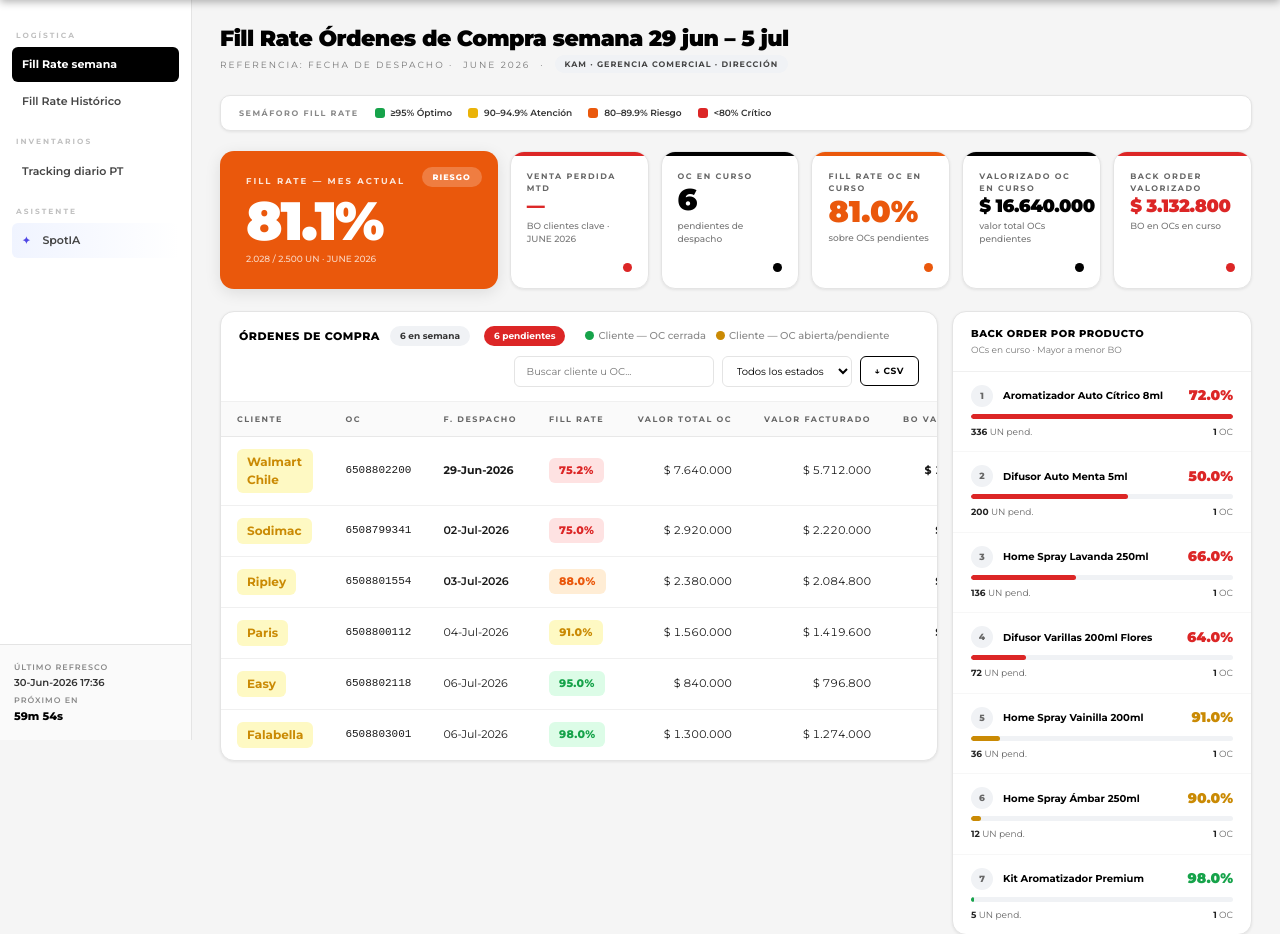
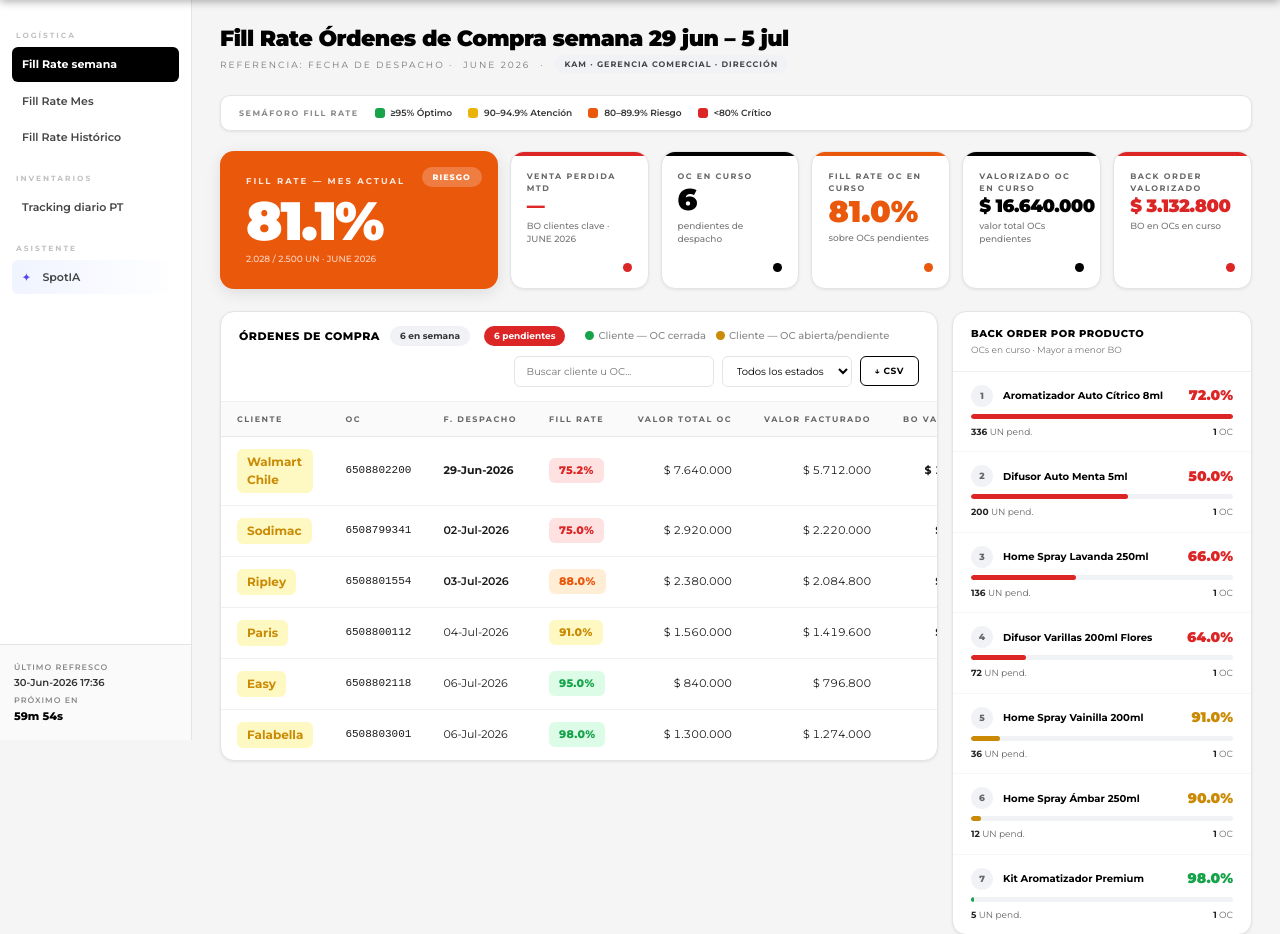
Before and after one commit to FranSpotEssence/spot-oc-visor, a Flask app: page / in a window 1280 px wide. Shown: the part 60-994 px from the top of the page. Run offline with Flask 3, Linux system fonts and the light colour scheme; some libraries are stand-ins or nearby versions.

Commit message:
Agrega pestaña Fill Rate Mes con KPIs MTD y detalle por cliente
- Nueva sección 'Fill Rate Mes' en sidebar (bajo Fill Rate semana)
- Endpoint /api/fr-mes: KPIs y detalle por cliente con OCs cerradas del mes
- KPIs: FR MTD, Venta Facturada + Asignada MTD, Venta Perdida MTD, OCs Despachadas
- Tabla por cliente con FR, venta facturada y venta no facturada
- Botón Ver/Ocultar por cliente despliega detalle a nivel OC:
  N° OC, fecha despacho, FR, valor facturado, valor no facturado

Co-Authored-By: Claude Sonnet 4.6 <noreply@anthropic.com>

```diff
--- a/app.py
+++ b/app.py
@@ -1078,6 +1078,110 @@ def api_export_csv():
     )
 
 
+@app.route("/api/fr-mes")
+@_login_required
+def api_fr_mes():
+    """KPIs y detalle por cliente — Fill Rate MTD con OCs cerradas del mes en curso."""
+    df = get_df()
+    if df is None or df.empty:
+        return jsonify({"kpis": {}, "por_cliente": []})
+
+    from kpi_calculator import semaforo_fr, fr_chip_class, _CLIENTES_VENTA_PERDIDA
+
+    today   = pd.Timestamp(date.today())
+    mes_ini = today.replace(day=1)
+    mes_fin = mes_ini + pd.offsets.MonthEnd(1)
+
+    # Solo OCs cerradas del mes en curso (por fecha_despacho)
+    dfw = df.dropna(subset=["fecha_despacho"]).copy()
+    df_mes = dfw[
+        (dfw["fecha_despacho"] >= mes_ini) &
+        (dfw["fecha_despacho"] <= mes_fin) &
+        (dfw["estado"].str.upper() == "CERRADA")
+    ]
+
+    mes_label = today.strftime("%B %Y").upper()
+
+    if df_mes.empty:
+        return jsonify({
+            "kpis": {
+                "fr_mtd": None, "fr_mtd_color": "red",
+                "venta_facturada_mtd": 0, "venta_perdida_mtd": 0,
+                "n_ocs_despachadas": 0, "mes_label": mes_label,
+            },
+            "por_cliente": [],
+        })
+
+    # ── KPIs globales ──────────────────────────────────────────────
+    sol_tot  = float(df_mes["un_solicitadas"].sum())
+    asig_tot = float(df_mes["un_asignadas"].sum())
+    fr_mtd   = round(asig_tot / sol_tot * 100, 1) if sol_tot > 0 else None
+
+    venta_facturada = float(df_mes["valor_facturado"].sum())
+
+    # Venta perdida MTD: BO valorizado de clientes clave (mismo criterio que dashboard)
+    clientes_lower = df_mes["cliente"].str.lower().fillna("")
+    mask_clave = clientes_lower.apply(
+        lambda c: any(kw in c for kw in _CLIENTES_VENTA_PERDIDA)
+    )
+    venta_perdida = float(df_mes.loc[mask_clave, "bo_valorizado"].sum())
+
+    n_ocs = int(df_mes["oc"].nunique())
+
+    kpis = {
+        "fr_mtd":             fr_mtd,
+        "fr_mtd_color":       semaforo_fr(fr_mtd) if fr_mtd is not None else "red",
+        "venta_facturada_mtd": round(venta_facturada, 0),
+        "venta_perdida_mtd":  round(venta_perdida, 0),
+        "n_ocs_despachadas":  n_ocs,
+        "mes_label":          mes_label,
+    }
+
+    # ── Detalle por cliente ────────────────────────────────────────
+    por_cliente = []
+    for cliente, grp in df_mes.groupby("cliente"):
+        c_sol  = float(grp["un_solicitadas"].sum())
+        c_asig = float(grp["un_asignadas"].sum())
+        c_fr   = round(c_asig / c_sol * 100, 1) if c_sol > 0 else 100.0
+        c_fac  = float(grp["valor_facturado"].sum())
+        c_nofac = float(grp["bo_valorizado"].sum())
+        c_nocs  = int(grp["oc"].nunique())
+
+        # Detalle OC dentro de este cliente
+        ocs_det = []
+        for oc_id, oc_grp in grp.groupby("oc"):
+            o_sol  = float(oc_grp["un_solicitadas"].sum())
+            o_asig = float(oc_grp["un_asignadas"].sum())
+            o_fr   = round(o_asig / o_sol * 100, 1) if o_sol > 0 else 100.0
+            o_fac  = float(oc_grp["valor_facturado"].sum())
+            o_nofac = float(oc_grp["bo_valorizado"].sum())
+            fd = oc_grp["fecha_despacho"].dropna()
+            fd_str = fd.iloc[0].strftime("%d/%m/%Y") if not fd.empty else "—"
+            ocs_det.append({
+                "oc":           str(oc_id),
+                "fecha_despacho": fd_str,
+                "fr":           o_fr,
+                "fr_color":     fr_chip_class(o_fr),
+                "val_fac":      round(o_fac, 0),
+                "val_no_fac":   round(o_nofac, 0),
+            })
+        ocs_det.sort(key=lambda x: x["fecha_despacho"])
+
+        por_cliente.append({
+            "cliente":   str(cliente),
+            "n_ocs":     c_nocs,
+            "fr":        c_fr,
+            "fr_color":  fr_chip_class(c_fr),
+            "val_fac":   round(c_fac, 0),
+            "val_no_fac": round(c_nofac, 0),
+            "ocs":       ocs_det,
+        })
+
+    por_cliente.sort(key=lambda x: x["fr"])
+
+    return jsonify({"kpis": kpis, "por_cliente": por_cliente})
+
+
 @app.route("/api/spotia", methods=["POST"])
 @_login_required
 def api_spotia():
--- a/static/css/spot.css
+++ b/static/css/spot.css
@@ -913,6 +913,15 @@ body {
   color:#555;transition:.15s;white-space:nowrap;
 }
 .spotia-mode-btn:hover { background:#f0f4ff;border-color:#4f46e5;color:#4f46e5; }
+/* ── Fill Rate Mes ─────────────────────────────── */
+.frm-ver-btn {
+  background:#f0f4ff;border:1px solid #c7d2fe;border-radius:6px;
+  padding:4px 12px;font-size:11px;font-weight:600;cursor:pointer;
+  color:#4f46e5;transition:.15s;font-family:inherit;
+}
+.frm-ver-btn:hover { background:#e0e7ff;border-color:#818cf8; }
+.frmes-det-row td { border-top:none !important; }
+
 .spotia-clear-btn {
   background:none;border:1px solid #e0e0e0;border-radius:8px;
   padding:7px 10px;font-size:10px;font-family:inherit;font-weight:600;
--- a/static/js/dashboard.js
+++ b/static/js/dashboard.js
@@ -1730,7 +1730,7 @@ function frChipBo(fr) {
 
 // ── SECCIONES ─────────────────────────────────────────────────
 function showSection(name) {
-  const sections = ["dashboard","fillrate","backorder","bodetalle","frhistorico","spotia","trackingpt"];
+  const sections = ["dashboard","fillrate","backorder","bodetalle","frhistorico","frmes","spotia","trackingpt"];
   sections.forEach(s => {
     const el = document.getElementById(`section${cap(s)}`);
     if (el) el.classList.toggle("d-none", s !== name);
@@ -1744,6 +1744,7 @@ function showSection(name) {
   if (name === "backorder")   initBoChart();
   if (name === "bodetalle")   loadBoDetail();
   if (name === "frhistorico") loadFrHistorico();
+  if (name === "frmes")       loadFrMes();
   if (name === "spotia")      initSpotia();
   if (name === "trackingpt")  loadTrackingPT();
 }
@@ -2203,6 +2204,152 @@ function _spotiaSetLoading(on) {
   } else {
     if (_spotiaTypingEl) { _spotiaTypingEl.remove(); _spotiaTypingEl = null; }
   }
+}
+
+// ═══════════════════════════════════════════════════════════════
+// FILL RATE MES
+// ═══════════════════════════════════════════════════════════════
+
+let _frMesData = null;
+
+async function loadFrMes() {
+  if (_frMesData) { _renderFrMes(_frMesData); return; }
+  try {
+    const res  = await fetch("/api/fr-mes");
+    const data = await res.json();
+    _frMesData = data;
+    _renderFrMes(data);
+  } catch (e) {
+    const tbody = document.getElementById("frMesCliBody");
+    if (tbody) tbody.innerHTML = `<tr><td colspan="6" class="text-center py-4 text-muted">Error al cargar datos.</td></tr>`;
+  }
+}
+
+function _renderFrMes(data) {
+  const kpis  = data.kpis  || {};
+  const clientes = data.por_cliente || [];
+
+  // Título mes
+  setEl("frMesLabel", kpis.mes_label ? `— ${kpis.mes_label}` : "");
+
+  // ── KPI Cards ──────────────────────────────────────────────────
+  const grid = document.getElementById("frMesKpiGrid");
+  if (grid) {
+    const frColor = kpis.fr_mtd_color || "red";
+    const frVal   = kpis.fr_mtd !== null && kpis.fr_mtd !== undefined ? `${kpis.fr_mtd}%` : "—";
+    grid.innerHTML = `
+      <div class="kpi-fr ${colorClass(frColor)}" style="grid-column:span 1">
+        <div>
+          <div class="fr-main-label">Fill Rate MTD</div>
+          <div class="fr-main-value">${frVal}</div>
+          <div class="fr-main-sub">OCs cerradas · ${kpis.mes_label || ""}</div>
+        </div>
+        <span class="fr-main-badge">${_frLabel(kpis.fr_mtd)}</span>
+      </div>
+      <div class="kpi-s s-neu">
+        <div>
+          <div class="kpi-s-lbl">Venta Facturada + Asignada MTD</div>
+          <div class="kpi-s-val kpi-s-val--sm">${fmtMoney(kpis.venta_facturada_mtd)}</div>
+          <div class="kpi-s-sub">valor facturado OCs cerradas</div>
+        </div>
+        <div class="kpi-s-dot"></div>
+      </div>
+      <div class="kpi-s s-red">
+        <div>
+          <div class="kpi-s-lbl">Venta Perdida MTD</div>
+          <div class="kpi-s-val kpi-s-val--sm">${fmtMoney(kpis.venta_perdida_mtd)}</div>
+          <div class="kpi-s-sub">BO clientes clave · ${kpis.mes_label || ""}</div>
+        </div>
+        <div class="kpi-s-dot"></div>
+      </div>
+      <div class="kpi-s s-neu">
+        <div>
+          <div class="kpi-s-lbl">OCs Despachadas</div>
+          <div class="kpi-s-val">${kpis.n_ocs_despachadas ?? "—"}</div>
+          <div class="kpi-s-sub">OCs cerradas en el mes</div>
+        </div>
+        <div class="kpi-s-dot"></div>
+      </div>
+    `;
+  }
+
+  // ── Tabla por cliente ──────────────────────────────────────────
+  const tbody = document.getElementById("frMesCliBody");
+  const countEl = document.getElementById("frMesCliCount");
+  if (countEl) countEl.textContent = clientes.length ? `${clientes.length} clientes` : "—";
+
+  if (!tbody) return;
+  if (!clientes.length) {
+    tbody.innerHTML = `<tr><td colspan="6" class="text-center py-4 text-muted">Sin OCs cerradas en el mes en curso.</td></tr>`;
+    return;
+  }
+
+  tbody.innerHTML = "";
+  clientes.forEach((cli, idx) => {
+    const rowId = `frmes-oc-${idx}`;
+    // Fila resumen cliente
+    const tr = document.createElement("tr");
+    tr.innerHTML = `
+      <td><strong>${esc(cli.cliente)}</strong></td>
+      <td style="text-align:center">${cli.n_ocs}</td>
+      <td style="text-align:center">
+        <span class="fr-chip ${cli.fr_color}">${cli.fr}%</span>
+      </td>
+      <td style="text-align:right">${fmtMoney(cli.val_fac)}</td>
+      <td style="text-align:right">${fmtMoney(cli.val_no_fac)}</td>
+      <td style="text-align:center">
+        <button class="frm-ver-btn" onclick="toggleFrMesOcs('${rowId}', this)">Ver ▾</button>
+      </td>
+    `;
+    tbody.appendChild(tr);
+
+    // Fila detalle OCs (oculta por defecto)
+    const detRow = document.createElement("tr");
+    detRow.id = rowId;
+    detRow.className = "frmes-det-row d-none";
+    detRow.innerHTML = `
+      <td colspan="6" style="padding:0 0 0 24px;background:#f9fafb">
+        <table class="spot-table w-100" style="font-size:12px;margin:8px 0">
+          <thead>
+            <tr style="background:#f0f4ff">
+              <th>N° OC</th>
+              <th style="text-align:center">Fecha Despacho</th>
+              <th style="text-align:center">Fill Rate</th>
+              <th style="text-align:right">Valor Facturado</th>
+              <th style="text-align:right">Valor No Facturado</th>
+            </tr>
+          </thead>
+          <tbody>
+            ${cli.ocs.map(o => `
+              <tr>
+                <td>${esc(o.oc)}</td>
+                <td style="text-align:center">${esc(o.fecha_despacho)}</td>
+                <td style="text-align:center"><span class="fr-chip ${o.fr_color}">${o.fr}%</span></td>
+                <td style="text-align:right">${fmtMoney(o.val_fac)}</td>
+                <td style="text-align:right">${fmtMoney(o.val_no_fac)}</td>
+              </tr>
+            `).join("")}
+          </tbody>
+        </table>
+      </td>
+    `;
+    tbody.appendChild(detRow);
+  });
+}
+
+function toggleFrMesOcs(rowId, btn) {
+  const row = document.getElementById(rowId);
+  if (!row) return;
+  const hidden = row.classList.toggle("d-none");
+  btn.textContent = hidden ? "Ver ▾" : "Ocultar ▴";
+}
+
+function _frLabel(fr) {
+  if (fr === null || fr === undefined) return "SIN DATOS";
+  if (fr >= 95) return "ÓPTIMO";
+  if (fr >= 90) return "ATENCIÓN";
+  if (fr >= 80) return "RIESGO";
+  return "CRÍTICO";
 }
 
 // ═══════════════════════════════════════════════════════════════
--- a/templates/dashboard.html
+++ b/templates/dashboard.html
@@ -52,6 +52,7 @@
     <div class="sb-group">
       <div class="sb-label">Logística</div>
       <a href="#" class="sb-item active" onclick="showSection('dashboard')">Fill Rate semana</a>
+      <a href="#" class="sb-item" onclick="showSection('frmes')">Fill Rate Mes</a>
       <!-- OCULTO TEMPORALMENTE — descomentar para reactivar
       <a href="#" class="sb-item" onclick="showSection('bodetalle')">
         Detalle Back Order
@@ -196,6 +197,56 @@
         </div>
       </div>
 
+    </section>
+
+    <!-- ══ SECCIÓN: FILL RATE MES ══ -->
+    <section id="sectionFrmes" class="d-none">
+      <div class="page-header">
+        <h1 class="page-title">Fill Rate Mes <span id="frMesLabel"></span></h1>
+        <p class="page-sub">OCs cerradas · Mes en curso · <span class="ph-pill">KAM · GERENCIA COMERCIAL · DIRECCIÓN</span></p>
+      </div>
+
+      <!-- Semáforo -->
+      <div class="legend-bar">
+        <span class="legend-title">Semáforo Fill Rate</span>
+        <div class="leg-i"><div class="leg-dot" style="background:#16a34a"></div>≥95% Óptimo</div>
+        <div class="leg-i"><div class="leg-dot" style="background:#eab308"></div>90–94.9% Atención</div>
+        <div class="leg-i"><div class="leg-dot" style="background:#ea580c"></div>80–89.9% Riesgo</div>
+        <div class="leg-i"><div class="leg-dot" style="background:#dc2626"></div>&lt;80% Crítico</div>
+      </div>
+
+      <!-- KPI CARDS -->
+      <div class="kpi-grid" id="frMesKpiGrid">
+        <div class="kpi-skeleton"></div>
+        <div class="kpi-skeleton"></div>
+        <div class="kpi-skeleton"></div>
+        <div class="kpi-skeleton"></div>
+      </div>
+
+      <!-- Tabla por cliente -->
+      <div class="panel" style="margin-top:16px">
+        <div class="panel-head">
+          <span class="panel-title">Detalle por Cliente — MTD OCs Cerradas</span>
+          <span class="panel-count" id="frMesCliCount">—</span>
+        </div>
+        <div class="table-responsive">
+          <table class="spot-table w-100" id="frMesCliTable">
+            <thead>
+              <tr>
+                <th>Cliente</th>
+                <th style="text-align:center">N° OCs</th>
+                <th style="text-align:center">Fill Rate</th>
+                <th style="text-align:right">Venta Facturada</th>
+                <th style="text-align:right">Venta No Facturada</th>
+                <th style="text-align:center">Detalle</th>
+              </tr>
+            </thead>
+            <tbody id="frMesCliBody">
+              <tr><td colspan="6" class="text-center py-4 text-muted">Cargando...</td></tr>
+            </tbody>
+          </table>
+        </div>
+      </div>
     </section>
 
     <!-- ══ SECCIÓN: FILL RATE ══ -->
```
